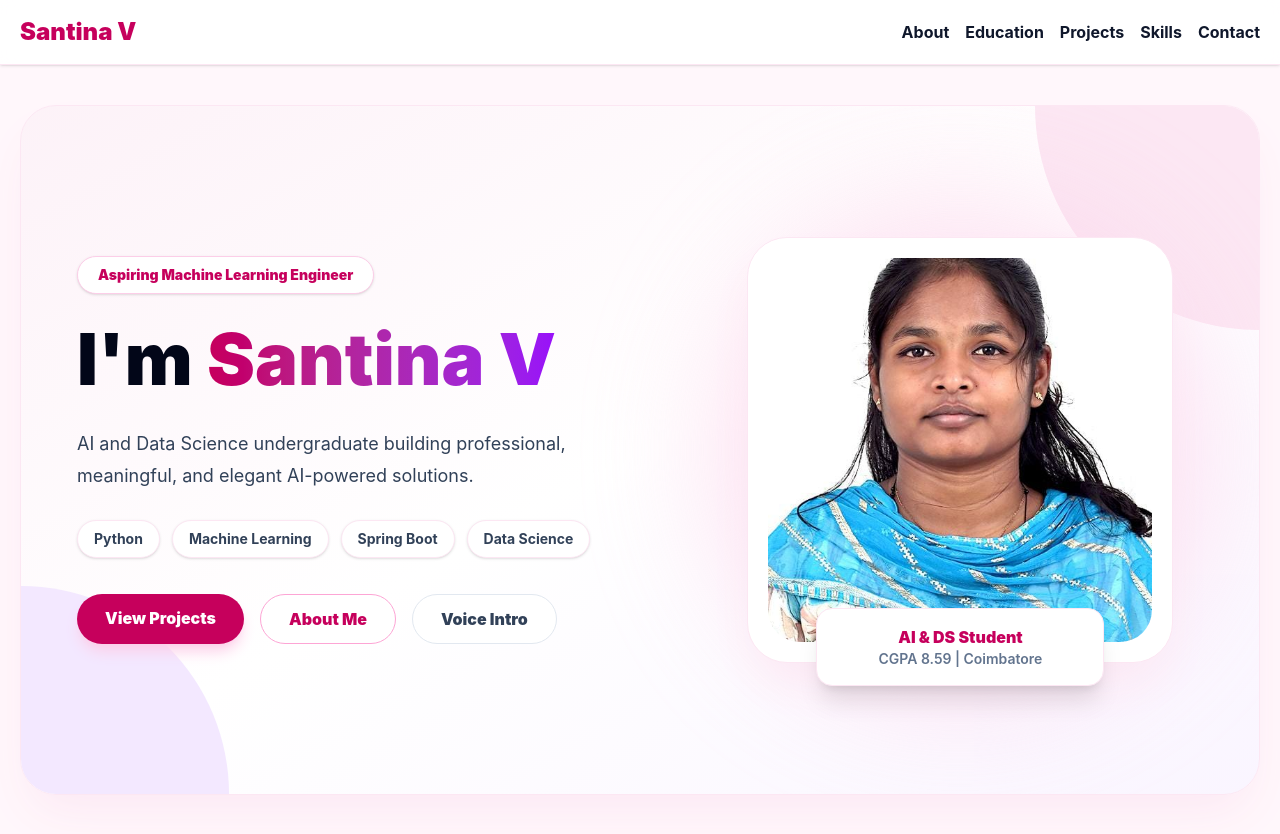
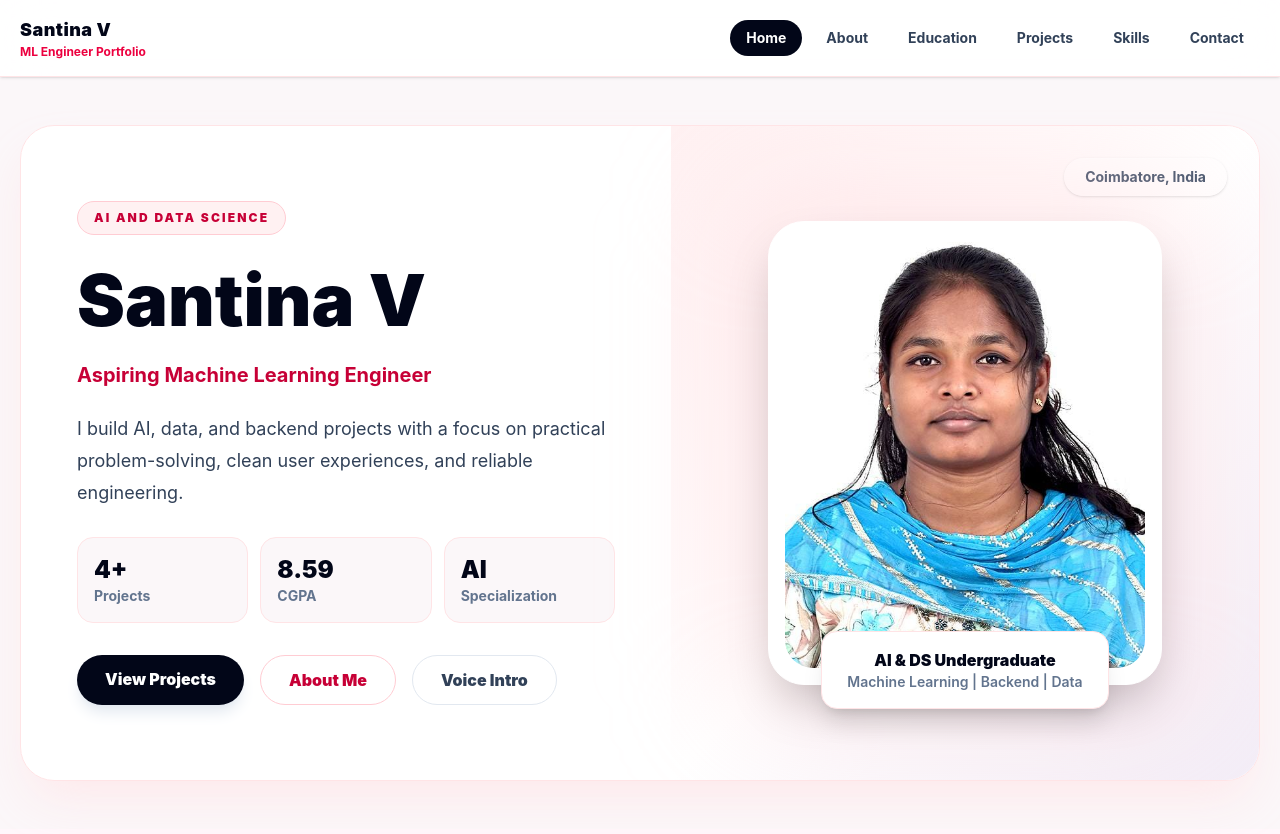
Before and after one commit to santina-v/santina-portfolio, a React (Vite) app: page / in a window 1280 px wide. Built offline with nearby package versions, Linux system fonts and the light colour scheme.

Commit message:
Improve portfolio design

```diff
--- a/src/App.jsx
+++ b/src/App.jsx
@@ -1,4 +1,4 @@
-import { BrowserRouter, Link, Route, Routes } from "react-router-dom";
+import { BrowserRouter, Link, NavLink, Route, Routes } from "react-router-dom";
 
 const skills = [
   "Python",
@@ -22,8 +22,9 @@ const skills = [
 
 const projects = [
   {
-    title: "NEXUS AI — Offline Intelligent Desktop Assistant",
-    text: "Built a fully offline AI-powered desktop assistant using Python, Ollama, and CustomTkinter. It includes conversational AI, desktop automation, document summarization, screenshots/browser control, PDF/TXT analysis, real-time system monitoring, and live web-search enhancements.",
+    title: "NEXUS AI - Offline Intelligent Desktop Assistant",
+    category: "AI Desktop Assistant",
+    text: "Built a fully offline AI-powered desktop assistant with conversational AI, desktop automation, document summarization, screenshot/browser control, PDF/TXT analysis, system monitoring, and optional live web-search enhancements.",
     tech: [
       "Python",
       "Ollama",
@@ -34,13 +35,12 @@ const projects = [
       "PyMuPDF",
       "BeautifulSoup",
       "Requests",
-      "Desktop Automation",
-      "AI Integration",
     ],
   },
   {
     title: "VisionGuard Pro",
-    text: "AI vs Real Image Detection System that classifies real and AI-generated images with around 95% accuracy using EfficientNet-B0 and transfer learning. Built a Streamlit app for real-time prediction and deployed it using Streamlit Cloud and GitHub.",
+    category: "Computer Vision",
+    text: "Developed an AI vs real image detection system using EfficientNet-B0 and transfer learning, reaching around 95% accuracy with a Streamlit interface for real-time prediction.",
     tech: [
       "Python",
       "EfficientNet-B0",
@@ -48,13 +48,12 @@ const projects = [
       "Machine Learning",
       "Streamlit",
       "Image Classification",
-      "GitHub",
-      "Streamlit Cloud",
     ],
   },
   {
     title: "Backend Framework Application",
-    text: "Built REST APIs using Spring Boot, Java, and MySQL. Implemented layered architecture and JWT authentication for secure backend application development.",
+    category: "Backend Engineering",
+    text: "Built REST APIs using Spring Boot, Java, and MySQL with layered architecture and JWT authentication for secure backend application development.",
     tech: [
       "Java",
       "Spring Boot",
@@ -62,22 +61,30 @@ const projects = [
       "MySQL",
       "JWT Authentication",
       "Layered Architecture",
-      "Backend Development",
     ],
   },
   {
     title: "Impact of AI Tools on Students",
-    text: "Performed data analysis to study the impact of AI tools on students' academic performance using cleaning, visualization, and regression techniques.",
+    category: "Data Analysis",
+    text: "Analyzed the impact of AI tools on students' academic performance using data cleaning, visualization, regression, and statistical research methods.",
     tech: [
       "R",
       "Data Analysis",
       "Data Cleaning",
       "Data Visualization",
       "Regression",
-      "Academic Research",
       "Statistics",
     ],
   },
+];
+
+const navLinks = [
+  { to: "/", label: "Home" },
+  { to: "/about", label: "About" },
+  { to: "/education", label: "Education" },
+  { to: "/projects", label: "Projects" },
+  { to: "/skills", label: "Skills" },
+  { to: "/contact", label: "Contact" },
 ];
 
 function speakIntro() {
@@ -91,14 +98,18 @@ function speakIntro() {
       voices.find((voice) => voice.name.toLowerCase().includes("zira")) ||
       voices.find((voice) => voice.name.toLowerCase().includes("samantha")) ||
       voices.find((voice) => voice.name.toLowerCase().includes("female")) ||
-      voices.find((voice) => voice.name.toLowerCase().includes("google uk english female")) ||
-      voices.find((voice) => voice.name.toLowerCase().includes("google us english")) ||
+      voices.find((voice) =>
+        voice.name.toLowerCase().includes("google uk english female")
+      ) ||
+      voices.find((voice) =>
+        voice.name.toLowerCase().includes("google us english")
+      ) ||
       voices.find((voice) => voice.lang === "en-IN") ||
       voices.find((voice) => voice.lang.startsWith("en"));
 
     const speech = new SpeechSynthesisUtterance(text);
     speech.lang = "en-IN";
-    speech.pitch = 1.35;
+    speech.pitch = 1.25;
     speech.rate = 0.92;
     speech.volume = 1;
 
@@ -121,35 +132,59 @@ function speakIntro() {
 
 function Layout({ children }) {
   return (
-    <main className="min-h-screen bg-[#fff7fb] text-slate-900">
-      <nav className="sticky top-0 z-50 border-b border-pink-100 bg-white/90 shadow-sm backdrop-blur">
+    <main className="min-h-screen bg-[#fbf7f9] text-slate-950">
+      <nav className="sticky top-0 z-50 border-b border-rose-100 bg-white/90 shadow-sm backdrop-blur-xl">
         <div className="mx-auto flex max-w-7xl items-center justify-between px-5 py-4">
-          <Link to="/" className="text-2xl font-black text-pink-700">
+          <Link to="/" className="leading-tight">
+            <span className="block text-lg font-black tracking-wide text-slate-950">
               Santina V
+            </span>
+            <span className="block text-xs font-bold text-rose-600">
+              ML Engineer Portfolio
+            </span>
           </Link>
 
-          <div className="flex gap-4 text-sm font-bold md:text-base">
-            <Link className="hover:text-pink-700" to="/about">About</Link>
-            <Link className="hover:text-pink-700" to="/education">Education</Link>
-            <Link className="hover:text-pink-700" to="/projects">Projects</Link>
-            <Link className="hover:text-pink-700" to="/skills">Skills</Link>
-            <Link className="hover:text-pink-700" to="/contact">Contact</Link>
+          <div className="hidden items-center gap-2 md:flex">
+            {navLinks.map((link) => (
+              <NavLink
+                key={link.to}
+                to={link.to}
+                className={({ isActive }) =>
+                  `rounded-full px-4 py-2 text-sm font-bold transition ${
+                    isActive
+                      ? "bg-slate-950 text-white"
+                      : "text-slate-700 hover:bg-rose-50 hover:text-rose-700"
+                  }`
+                }
+              >
+                {link.label}
+              </NavLink>
+            ))}
           </div>
         </div>
       </nav>
 
-      <section className="page-slide mx-auto max-w-7xl px-5 py-10">
+      <section className="page-slide mx-auto max-w-7xl px-5 py-8 md:py-12">
         {children}
       </section>
     </main>
   );
 }
 
-function Card({ title, children }) {
+function Card({ title, eyebrow, children }) {
   return (
-    <div className="rounded-3xl border border-pink-100 bg-white p-8 shadow-xl shadow-pink-100">
-      <h2 className="mb-4 text-3xl font-black text-pink-700">{title}</h2>
-      <div className="text-lg leading-8 text-slate-700">{children}</div>
+    <div className="rounded-[28px] border border-rose-100 bg-white p-6 shadow-xl shadow-rose-100/70 md:p-9">
+      {eyebrow && (
+        <p className="mb-3 text-sm font-black uppercase tracking-[0.18em] text-rose-600">
+          {eyebrow}
+        </p>
+      )}
+      <h1 className="mb-5 text-3xl font-black text-slate-950 md:text-5xl">
+        {title}
+      </h1>
+      <div className="text-base leading-8 text-slate-700 md:text-lg">
+        {children}
+      </div>
     </div>
   );
 }
@@ -157,86 +192,87 @@ function Card({ title, children }) {
 function Home() {
   return (
     <Layout>
-      <div className="relative min-h-[82vh] overflow-hidden rounded-[36px] border border-pink-100 bg-gradient-to-br from-pink-50 via-white to-purple-50 px-6 py-12 shadow-2xl shadow-pink-100 md:px-14 md:py-16">
-        <div className="absolute right-0 top-0 h-56 w-56 rounded-bl-full bg-pink-100"></div>
-        <div className="absolute bottom-0 left-0 h-52 w-52 rounded-tr-full bg-purple-100"></div>
+      <div className="grid min-h-[82vh] overflow-hidden rounded-[34px] border border-rose-100 bg-white shadow-2xl shadow-rose-100/80 md:grid-cols-[1.05fr_0.95fr]">
+        <section className="flex flex-col justify-center px-6 py-12 md:px-14">
+          <p className="mb-5 w-fit rounded-full border border-rose-200 bg-rose-50 px-4 py-2 text-xs font-black uppercase tracking-[0.18em] text-rose-700">
+            AI and Data Science
+          </p>
 
-        <div className="relative grid min-h-[70vh] items-center gap-12 md:grid-cols-[1.1fr_0.9fr]">
-          <div>
-            <p className="mb-5 inline-flex rounded-full border border-pink-200 bg-white px-5 py-2 text-sm font-black text-pink-700 shadow-sm">
+          <h1 className="max-w-3xl text-5xl font-black leading-tight text-slate-950 md:text-7xl">
+            Santina V
+          </h1>
+
+          <p className="mt-4 text-xl font-bold text-rose-700">
             Aspiring Machine Learning Engineer
           </p>
 
-            <h2 className="max-w-3xl text-5xl font-black leading-tight text-slate-950 md:text-7xl">
-              I'm{" "}
-              <span className="bg-gradient-to-r from-pink-700 to-purple-600 bg-clip-text text-transparent">
-                Santina V
-              </span>
-            </h2>
-
           <p className="mt-6 max-w-2xl text-lg leading-8 text-slate-700">
-              AI and Data Science undergraduate building professional,
-              meaningful, and elegant AI-powered solutions.
+            I build AI, data, and backend projects with a focus on practical
+            problem-solving, clean user experiences, and reliable engineering.
           </p>
 
-            <div className="mt-7 flex flex-wrap gap-3">
-              {["Python", "Machine Learning", "Spring Boot", "Data Science"].map(
-                (item) => (
-                  <span
-                    key={item}
-                    className="rounded-full border border-pink-100 bg-white px-4 py-2 text-sm font-bold text-slate-700 shadow-sm"
-                  >
-                    {item}
-                  </span>
-                )
-              )}
+          <div className="mt-7 grid max-w-xl gap-3 sm:grid-cols-3">
+            <div className="rounded-2xl border border-rose-100 bg-[#fbf7f9] p-4">
+              <p className="text-2xl font-black text-slate-950">4+</p>
+              <p className="text-sm font-bold text-slate-500">Projects</p>
+            </div>
+            <div className="rounded-2xl border border-rose-100 bg-[#fbf7f9] p-4">
+              <p className="text-2xl font-black text-slate-950">8.59</p>
+              <p className="text-sm font-bold text-slate-500">CGPA</p>
+            </div>
+            <div className="rounded-2xl border border-rose-100 bg-[#fbf7f9] p-4">
+              <p className="text-2xl font-black text-slate-950">AI</p>
+              <p className="text-sm font-bold text-slate-500">Specialization</p>
+            </div>
           </div>
 
-            <div className="mt-9 flex flex-wrap gap-4">
+          <div className="mt-8 flex flex-wrap gap-4">
             <Link
               to="/projects"
-                className="rounded-full bg-pink-700 px-7 py-3 font-black text-white shadow-lg shadow-pink-200 hover:bg-pink-800"
+              className="rounded-full bg-slate-950 px-7 py-3 font-black text-white shadow-lg shadow-slate-200 hover:-translate-y-1 hover:bg-rose-700"
             >
               View Projects
             </Link>
 
             <Link
               to="/about"
-                className="rounded-full border border-pink-300 bg-white px-7 py-3 font-black text-pink-700 hover:bg-pink-50"
+              className="rounded-full border border-rose-200 bg-white px-7 py-3 font-black text-rose-700 hover:-translate-y-1 hover:bg-rose-50"
             >
               About Me
             </Link>
 
             <button
               onClick={speakIntro}
-                className="rounded-full border border-slate-200 bg-white px-7 py-3 font-black text-slate-700 hover:text-pink-700"
+              className="rounded-full border border-slate-200 bg-white px-7 py-3 font-black text-slate-700 hover:-translate-y-1 hover:text-rose-700"
             >
               Voice Intro
             </button>
           </div>
+        </section>
+
+        <section className="relative flex items-center justify-center bg-gradient-to-br from-rose-50 via-white to-[#f3edf7] px-6 py-12">
+          <div className="absolute right-8 top-8 rounded-full border border-white bg-white/70 px-5 py-2 text-sm font-bold text-slate-600 shadow-sm">
+            Coimbatore, India
           </div>
 
-          <div className="flex justify-center">
           <div className="relative">
-              <div className="absolute -inset-8 rounded-full bg-pink-200 blur-3xl opacity-60"></div>
-
-              <div className="relative rounded-[40px] border border-pink-100 bg-white p-5 shadow-2xl shadow-pink-100">
+            <div className="absolute -inset-8 rounded-[44px] bg-rose-200/40 blur-3xl" />
+            <div className="relative rounded-[36px] border border-white bg-white p-4 shadow-2xl">
               <img
                 src="/profile.jpeg"
                 alt="Santina V profile"
-                  className="h-72 w-72 rounded-[32px] object-cover md:h-96 md:w-96"
+                className="h-80 w-72 rounded-[28px] object-cover md:h-[430px] md:w-[360px]"
               />
+            </div>
 
-                <div className="absolute -bottom-6 left-1/2 w-72 -translate-x-1/2 rounded-2xl border border-pink-100 bg-white px-6 py-4 text-center shadow-xl">
-                  <p className="font-black text-pink-700">AI & DS Student</p>
+            <div className="absolute -bottom-6 left-1/2 w-72 -translate-x-1/2 rounded-2xl border border-rose-100 bg-white px-5 py-4 text-center shadow-xl">
+              <p className="font-black text-slate-950">AI & DS Undergraduate</p>
               <p className="text-sm font-semibold text-slate-500">
-                    CGPA 8.59 | Coimbatore
+                Machine Learning | Backend | Data
               </p>
             </div>
           </div>
-            </div>
-          </div>
-        </div>
+        </section>
       </div>
     </Layout>
   );
@@ -245,69 +281,76 @@ function Home() {
 function About() {
   return (
     <Layout>
-      <Card title="About Me">
+      <Card title="About Me" eyebrow="Profile">
         <p>
           I am Santina V, an Artificial Intelligence and Data Science
           undergraduate at Sri Krishna College of Engineering and Technology,
           Coimbatore. I am passionate about machine learning, data analytics,
-          backend development, and building intelligent applications that solve
-          real-world problems.
+          backend development, and building AI-powered solutions for real-world
+          problems.
         </p>
 
         <p className="mt-4">
-          My work focuses on combining AI models, clean backend systems, and
-          user-friendly applications. I have built projects involving image
-          classification, offline AI assistants, REST API development, document
-          analysis, automation, and data-driven research.
-        </p>
-
-        <p className="mt-4">
-          I enjoy learning modern technologies and turning ideas into practical
-          solutions. My goal is to grow as a Machine Learning Engineer and
-          contribute to impactful AI products that are useful, scalable, and
-          accessible.
+          I have worked on offline AI assistants, image classification, REST
+          APIs, document analysis, automation, and data-driven research. My goal
+          is to grow as a Machine Learning Engineer and create useful, scalable,
+          and impactful technology.
         </p>
       </Card>
     </Layout>
   );
 }
 
-
 function Education() {
   return (
     <Layout>
-      <Card title="Education">
-        <p>B.Tech - Artificial Intelligence and Data Science</p>
-        <p>Sri Krishna College of Engineering and Technology, Coimbatore</p>
-        <p>2024 - 2028</p>
-        <p>CGPA: 8.59</p>
+      <Card title="Education" eyebrow="Academic background">
+        <div className="rounded-2xl border border-rose-100 bg-[#fbf7f9] p-6">
+          <p className="text-2xl font-black text-slate-950">
+            B.Tech - Artificial Intelligence and Data Science
+          </p>
+          <p className="mt-2 font-semibold text-slate-700">
+            Sri Krishna College of Engineering and Technology, Coimbatore
+          </p>
+          <div className="mt-5 flex flex-wrap gap-3">
+            <span className="rounded-full bg-white px-4 py-2 text-sm font-bold text-slate-700">
+              2024 - 2028
+            </span>
+            <span className="rounded-full bg-white px-4 py-2 text-sm font-bold text-rose-700">
+              CGPA: 8.59
+            </span>
+          </div>
+        </div>
       </Card>
     </Layout>
   );
 }
 
-
 function Projects() {
   return (
     <Layout>
-      <Card title="Projects">
-        <div className="grid gap-5">
+      <Card title="Selected Projects" eyebrow="Work">
+        <div className="grid gap-5 md:grid-cols-2">
           {projects.map((project) => (
             <article
               key={project.title}
-              className="rounded-2xl border border-pink-100 bg-white p-5 shadow-sm"
+              className="rounded-2xl border border-rose-100 bg-[#fbf7f9] p-6 shadow-sm transition hover:-translate-y-1 hover:shadow-xl hover:shadow-rose-100"
             >
-              <h3 className="text-xl font-black text-slate-950">
+              <p className="mb-3 text-xs font-black uppercase tracking-[0.18em] text-rose-600">
+                {project.category}
+              </p>
+              <h2 className="text-2xl font-black text-slate-950">
                 {project.title}
-              </h3>
+              </h2>
+              <p className="mt-3 text-base leading-7 text-slate-700">
+                {project.text}
+              </p>
 
-              <p className="mt-2">{project.text}</p>
-
-              <div className="mt-4 flex flex-wrap gap-2">
+              <div className="mt-5 flex flex-wrap gap-2">
                 {project.tech.map((item) => (
                   <span
                     key={item}
-                    className="rounded-full border border-pink-100 bg-pink-50 px-3 py-1 text-sm font-bold text-pink-700"
+                    className="rounded-full border border-rose-100 bg-white px-3 py-1 text-sm font-bold text-slate-700"
                   >
                     {item}
                   </span>
@@ -324,10 +367,13 @@ function Projects() {
 function Skills() {
   return (
     <Layout>
-      <Card title="Skills">
-        <div className="flex flex-wrap gap-3">
+      <Card title="Skills" eyebrow="Technical toolkit">
+        <div className="grid gap-3 sm:grid-cols-2 lg:grid-cols-3">
           {skills.map((skill) => (
-            <span key={skill} className="rounded-full border border-pink-100 bg-white px-4 py-2 font-bold text-pink-700 shadow-sm">
+            <span
+              key={skill}
+              className="rounded-2xl border border-rose-100 bg-[#fbf7f9] px-5 py-4 font-black text-slate-800"
+            >
               {skill}
             </span>
           ))}
@@ -340,11 +386,32 @@ function Skills() {
 function Contact() {
   return (
     <Layout>
-      <Card title="Contact">
-        <p>Email: santina212006@gmail.com</p>
-        <p>Phone: +91 9629097100</p>
-        <p>GitHub: github.com/santina-v</p>
-        <p>Location: Coimbatore</p>
+      <Card title="Contact" eyebrow="Get in touch">
+        <div className="grid gap-4 md:grid-cols-2">
+          <a
+            href="mailto:santina212006@gmail.com"
+            className="rounded-2xl border border-rose-100 bg-[#fbf7f9] p-5 font-bold text-slate-800 hover:border-rose-200 hover:text-rose-700"
+          >
+            santina212006@gmail.com
+          </a>
+          <a
+            href="tel:+919629097100"
+            className="rounded-2xl border border-rose-100 bg-[#fbf7f9] p-5 font-bold text-slate-800 hover:border-rose-200 hover:text-rose-700"
+          >
+            +91 9629097100
+          </a>
+          <a
+            href="https://github.com/santina-v"
+            target="_blank"
+            rel="noreferrer"
+            className="rounded-2xl border border-rose-100 bg-[#fbf7f9] p-5 font-bold text-slate-800 hover:border-rose-200 hover:text-rose-700"
+          >
+            github.com/santina-v
+          </a>
+          <p className="rounded-2xl border border-rose-100 bg-[#fbf7f9] p-5 font-bold text-slate-800">
+            Coimbatore, India
+          </p>
+        </div>
       </Card>
     </Layout>
   );
```
Lines whose indentation alone changed are shown as unchanged.
